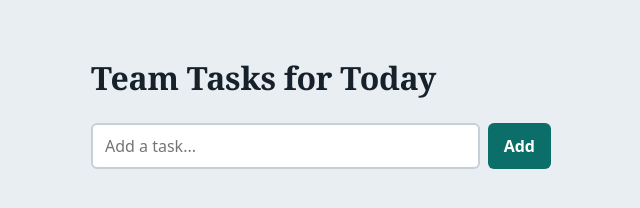
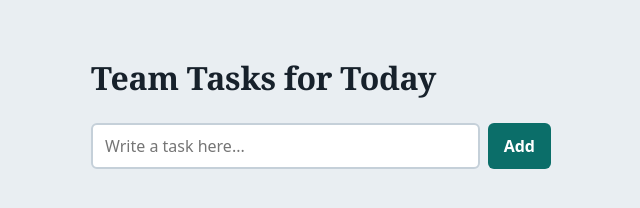
Before and after one commit to Abdullah-Ismael/Git_Parctise, a plain HTML site: page index.html in a window 1280 px wide. Shown: the full height of the page, 319-959 px from the left. Drawn offline with Linux system fonts and the light colour scheme.

Commit message:
Conflect Resolved

```diff
--- a/index.html
+++ b/index.html
@@ -10,7 +10,7 @@
   <main class="app">
 	<h1>Team Tasks for Today</h1>
     <form id="todo-form">
-      <input id="todo-input" type="text" placeholder="Add a task..." autocomplete="off">
+      <input id="todo-input" type="text" placeholder="Write a task here..." autocomplete="off">
       <button type="submit">Add</button>
     </form>
     <ul id="todo-list"></ul>
```
